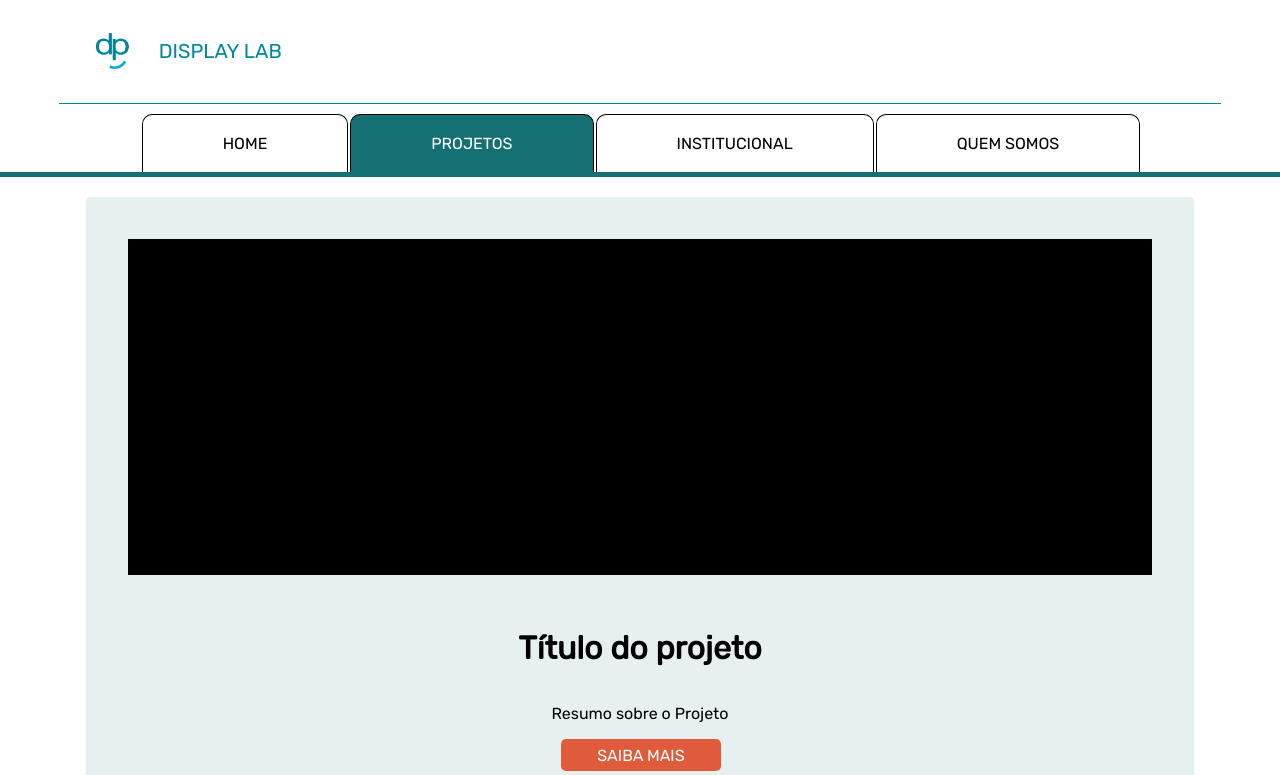
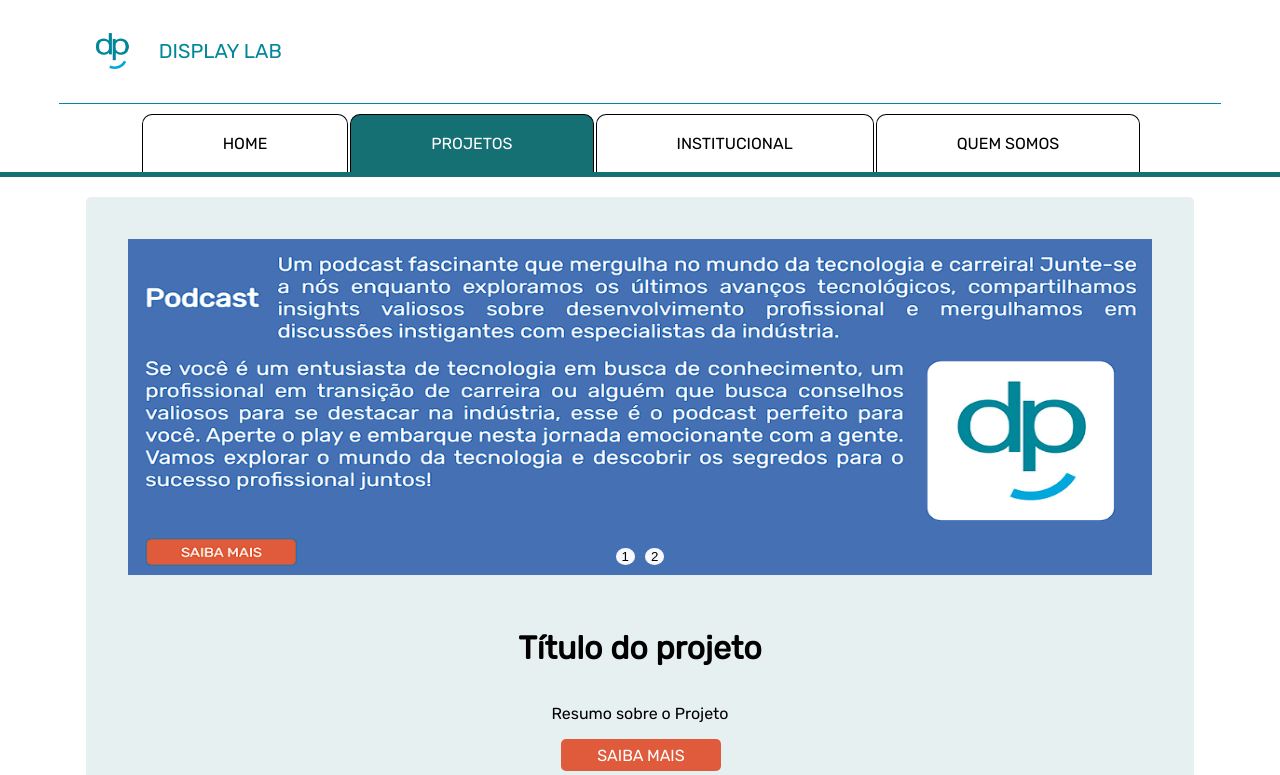
Before and after one commit to GuilhermeHMFroes/DisplaySite, a Flask app: page /projetos in a window 1280 px wide. Shown: the top 775 px of the page. Run offline with Flask 3, Linux system fonts and the light colour scheme.

Commit message:
Criado o carrossel da pagina de projetos

```diff
--- a/static/css/main.css
+++ b/static/css/main.css
@@ -148,6 +148,27 @@ footer {
   margin: 2em;
 }
 
+.carrosselBtns {
+  position: absolute;
+  width: 100%;
+  height: 100%;
+  display: flex;
+  align-items: end;
+  justify-content: center;
+}
+
+.carrosselBtns > button {
+  cursor: pointer;
+  border: 0px;
+  border-radius: 50%;
+  background-color: ghostwhite;
+  margin: 10px 5px;
+}
+
+.saiba-mais {
+  width: 10em;
+}
+
 .botao {
   height: 2em;
   width: 10em;
--- a/templates/projetos.html
+++ b/templates/projetos.html
@@ -2,25 +2,22 @@
 
 {% block content %}
 
-<script>
-    document.getElementById('projetos').style.backgroundColor = '#147072'
-    document.getElementById('projetos').style.color = '#fff'
-    document.getElementById('sidebar-lower').style.borderColor = '#147072'
-    document.getElementsByClassName('container')[0].style.backgroundColor = 'rgb(20, 112, 114, 0.1)'
-
-    document.querySelector(":root").style.setProperty("--footBorderColor", "#147072")
-</script>
-
 <!-- Para cada Projeto: -->
 
-<div class="carrossel"></div>
+<div class="carrossel" style="position: relative;">
+    <img src="../static/images/projetos/carrosel/1.png" alt="" width="100%" height="100%" style="position: absolute;">
+    <div class="carrosselBtns">
+
+    </div>
+
+</div>
 
 <!-- <img src="" alt="Capa do Projeto" width="600" height="800"> link da imagem, nome do projeto -->
 <h1>Título do projeto</h1>
 
 <p>Resumo sobre o Projeto</p>
 
-<a href="#" id="saiba-mais">
+<a href="#" class="saiba-mais">
     <div class="botao">
         SAIBA MAIS
     </div>
@@ -38,7 +35,7 @@
         <img src="../static/images/logo/logo.jpg" alt="logo" class="projetoLayout1Image">
     </div>
     <br>
-    <a href="#" id="saiba-mais">
+    <a href="#" class="saiba-mais">
         <div class="botao">
             SAIBA MAIS
         </div>
@@ -62,7 +59,7 @@
         <img src="../static/images/projetos/exterminandoDrogas2.png" alt="logo" class="projetoLayout2Image">
     </div>
     <br>
-    <a href="#" id="saiba-mais">
+    <a href="#" class="saiba-mais">
         <div class="botao">
             SAIBA MAIS
         </div>
@@ -84,15 +81,40 @@
 </section>
 
 <script>
-    const a = document.getElementById('saiba-mais')
-    a.addEventListener('click', function (event) {
-        event.preventDefault();
-        const projectDetails = document.getElementById('project-details');
-        projectDetails.style.display = 'block';
-        a.style.display = 'none'
-    });
-</script>
+    document.getElementById('projetos').style.backgroundColor = '#147072'
+    document.getElementById('projetos').style.color = '#fff'
+    document.getElementById('sidebar-lower').style.borderColor = '#147072'
+    document.getElementsByClassName('container')[0].style.backgroundColor = 'rgb(20, 112, 114, 0.1)'
+    document.querySelector(":root").style.setProperty("--footBorderColor", "#147072")
+
+    let carrosselArray = ["../static/images/projetos/carrosel/1.png", "../static/images/projetos/carrosel/2.png"];
+    let carrossel = document.querySelector(".carrossel");
+    let carrosselImage = carrossel.childNodes[1];
+
+    let countIndexCarrosel = 0;
+    carrosselArray.forEach((element, index) => {
+        let newBtnCarrossel = document.createElement("button");
+        newBtnCarrossel.innerText = (index + 1).toString();
+
+        newBtnCarrossel.addEventListener("click", () => {
+            carrosselImage.src = carrosselArray[index];
+            countIndexCarrosel = index;
+        })
+
+        carrossel.childNodes[3].appendChild(newBtnCarrossel);
+    })
+
+
+    setInterval(() => {
+        if (countIndexCarrosel > (carrosselArray.length - 1)) {
+            countIndexCarrosel = 0;
+        }
+        carrosselImage.src = carrosselArray[countIndexCarrosel];
+        countIndexCarrosel++;
+    }, 5000)
 
 
 
+</script>
+
 {% endblock %}
```
Also changed, not shown: static/images/projetos/carrosel/1.png (added), static/images/projetos/carrosel/2.png (added).
